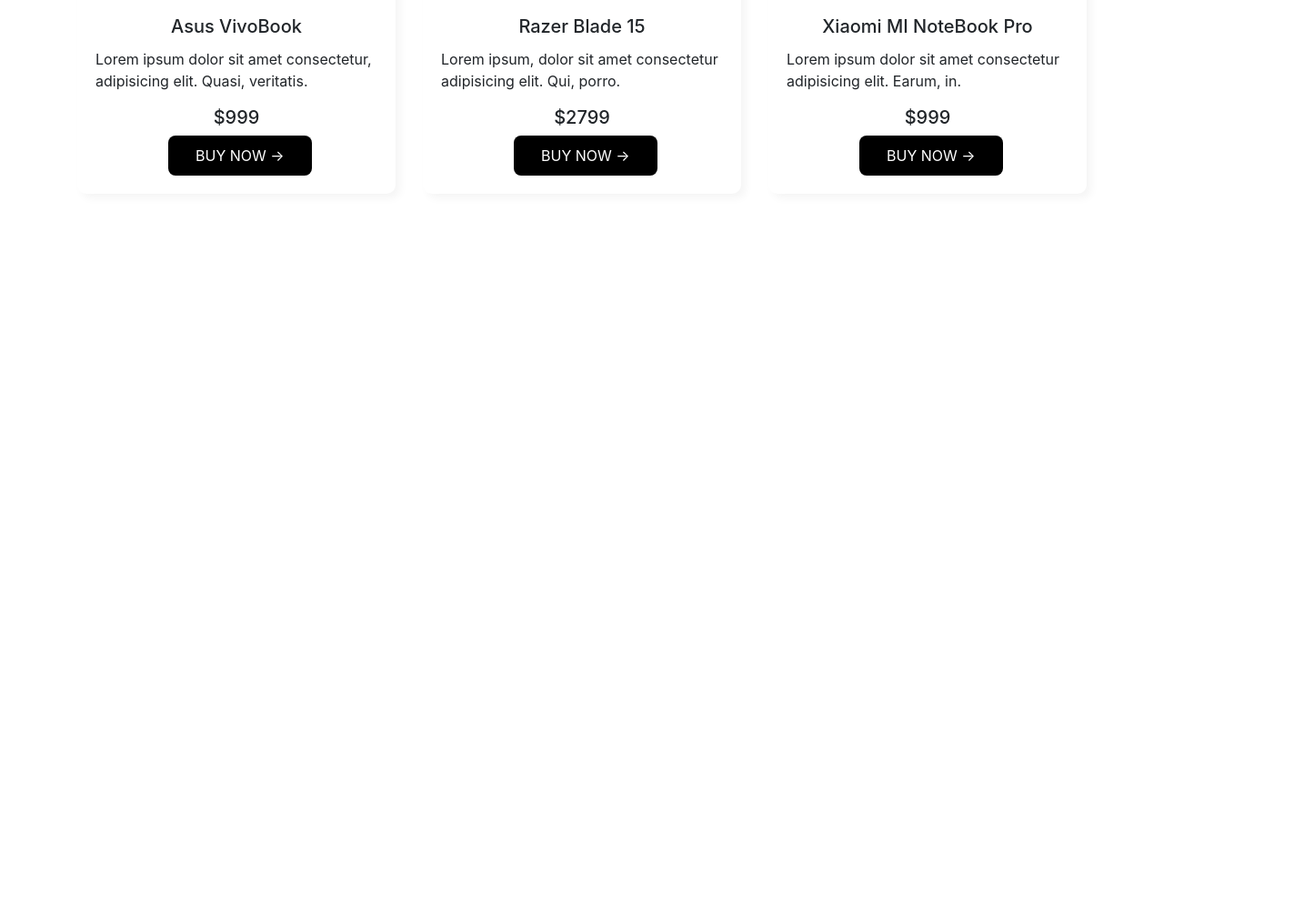
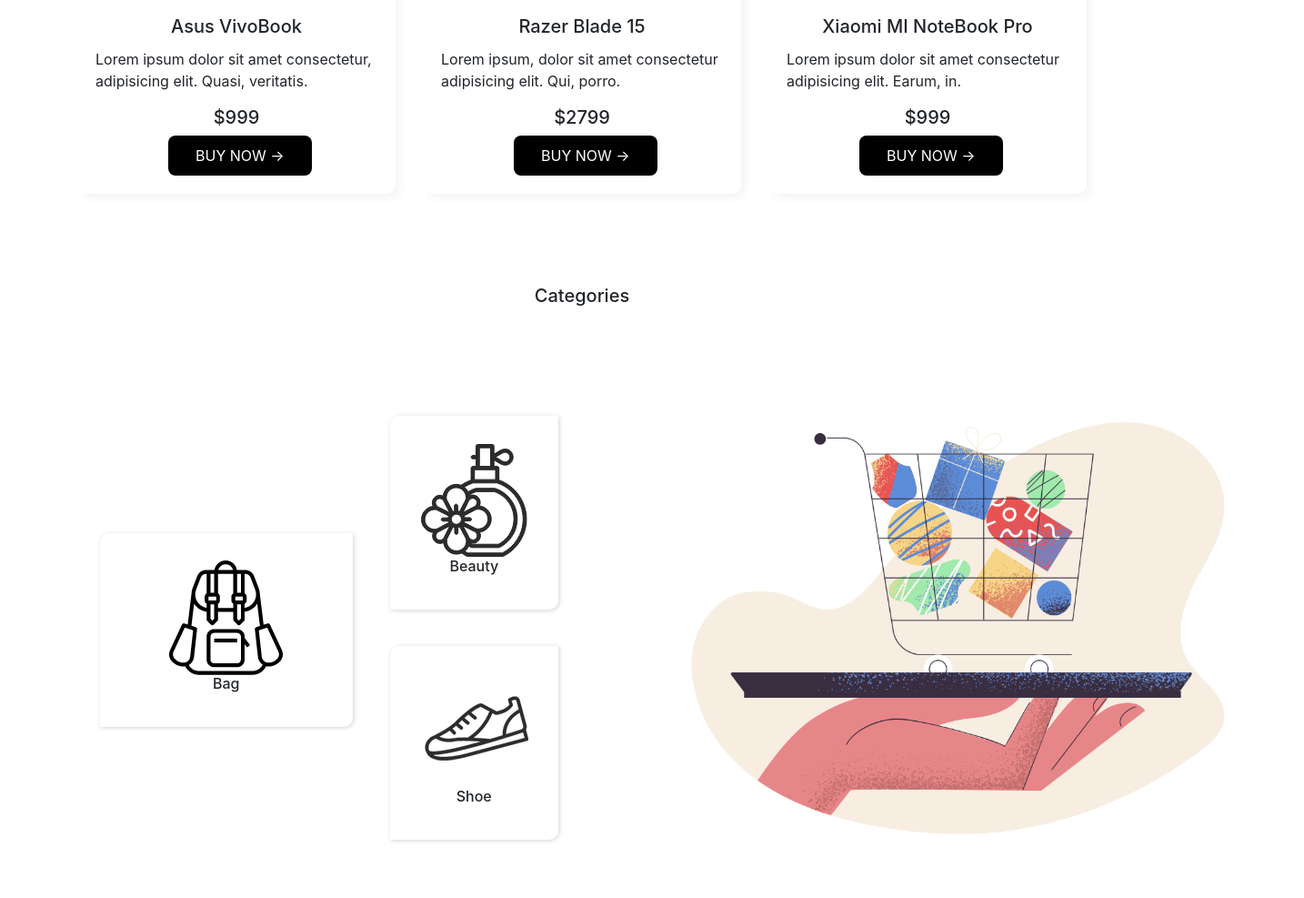
Before and after one commit to runarman/hot-gadget, a plain HTML site: page index.html in a window 1280 px wide. Shown: the part 1950-2937 px from the top of the page at 91% size, 1434 px wide, since content can reach past the window. Before the commit the page ends 2223 px from the top, so only its background shows below. Drawn offline with nearby package versions, Linux system fonts and the light colour scheme.

Commit message:
alhamdulillah

```diff
--- a/index.html
+++ b/index.html
@@ -168,6 +168,32 @@
       </div>
 
 
+      <div class="container">
+        <div class="container categories"><h5>Categories</h5></div>
+        <div class="row align-items-center justify-content-center">
+        <div class="bag col-md-3 flex-column bd-highlight mb-3">
+          <img src="images/bag.png" alt="sometext">
+          <h6>Bag</h6></div>
+
+          <div class="row col-md-3 justify-content-center">
+            <div class="beauty">
+              <img src="images/perfume.png" alt="">
+              <h6>Beauty</h6>
+            </div>
+            <div class="shoe">
+              <img src="images/shoe.png" alt="">
+              <h6>Shoe</h6>
+            </div>
+          </div>
+
+          <div class="col-md-6">
+            <img src="images/pale-order.png" alt="">
+          </div>
+
+            </div>
+        </div>
+      </div>
+
 
 
 <script src="https://code.jquery.com/jquery-3.5.1.slim.min.js" integrity="sha384-DfXdz2htPH0lsSSs5nCTpuj/zy4C+OGpamoFVy38MVBnE+IbbVYUew+OrCXaRkfj" crossorigin="anonymous"></script>
--- a/style.css
+++ b/style.css
@@ -27,21 +27,29 @@
 }
 .categories{
     text-align: center;
-    text-decoration: 5px orange underline;
     margin-top: 100px;
-}
+    }
 .bag{
-   padding: 40px 5px;
-   border-radius: 0px 10px 0px 10px;
-   box-shadow: 1px 1px 5px lightgray;
-   text-align: center;
-}
-.pands{
    padding: 30px;
    border-radius: 10px 0px 10px 0px;
    box-shadow: 1px 1px 5px lightgray;
    text-align: center;
+   margin:  20px 0 20px 20px;
 }
+.beauty{
+   padding: 30px;
+   border-radius: 10px 0px 10px 0px;
+   box-shadow: 1px 1px 5px lightgray;
+   text-align: center;
+   margin: 20px 0 20px 20px;
+}
+.shoe{
+    padding: 30px;
+    border-radius: 10px 0px 10px 0px;
+    box-shadow: 1px 1px 5px lightgray;
+    text-align: center;
+    margin: 20px 0 20px 20px;
+ }
 .items img{
     width: 40%;
 }
```
